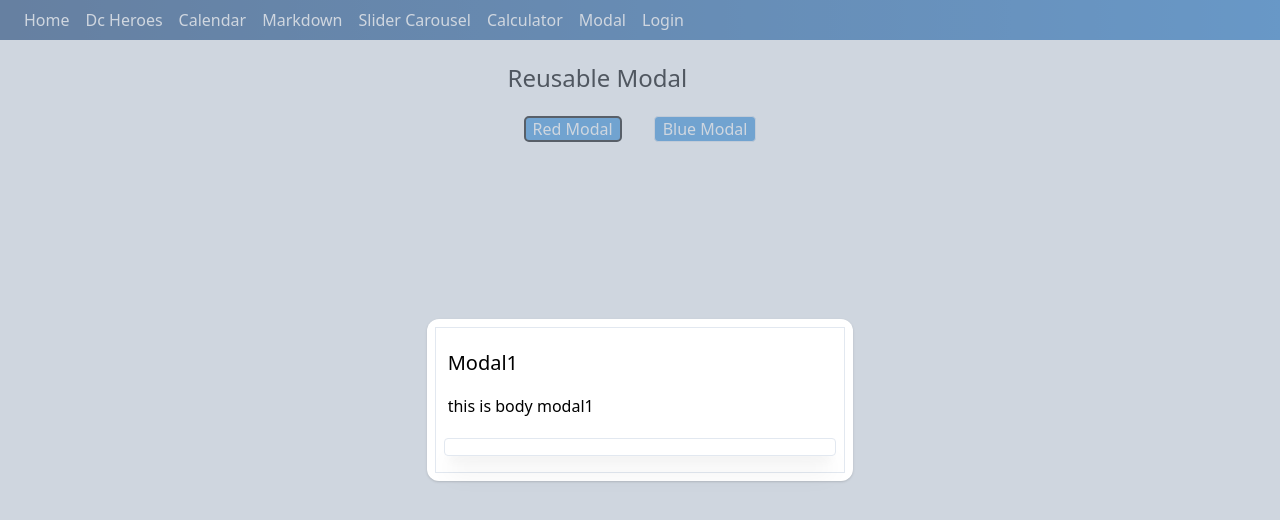
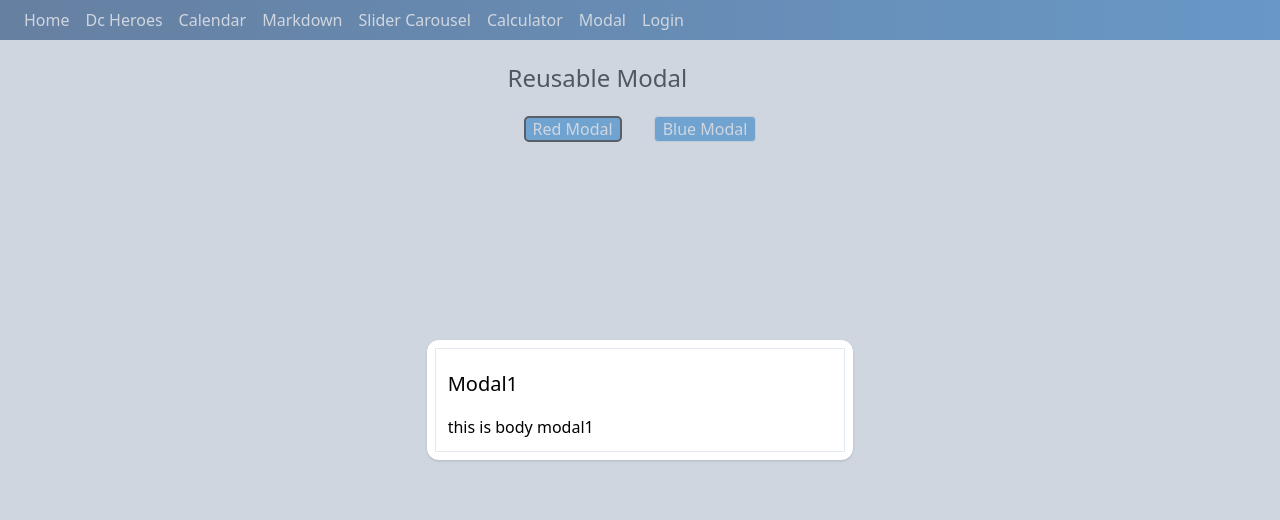
Before and after one commit to hackertaco/make-vue3-components, a Vue app: page /modal in a window 1280 px wide. Both pictures are taken after a click on the button "Red Modal". Shown: the top 520 px of the page. Built offline with nearby package versions, Linux system fonts and the light colour scheme; no server answers; a web font is replaced by a local one.

Commit message:
feat: ⚡️calendar create

```diff
--- a/src/components/Modal.vue
+++ b/src/components/Modal.vue
@@ -5,20 +5,15 @@
   ></section>
   <div class="absolute inset-0">
     <div class="flex h-full">
-      <div
-        class="z-30 m-auto bg-white p-2 rounded-xl shadow w-1/3"
-        @click="closeDropdown"
-      >
-        <div class="p-2 border" @click="closeDropdown">
+      <div class="z-30 m-auto bg-white p-2 rounded-xl shadow w-1/3">
+        <div class="p-2 border">
           <h1 class="text-xl mt-2 mb-2 p-1">
             <slot name="title"></slot>
           </h1>
-          <main class="w-full h-full p-1" @click="closeDropdown">
+          <main class="w-full h-full p-1">
             <slot name="body"></slot>
           </main>
-          <footer
-            class="w-full text-center mt-4 mb-2 p-2 border rounded shadow-xl hover:border-gray-600"
-          >
+          <footer>
             <slot name="button"></slot>
           </footer>
         </div>
--- a/src/pages/Calendar.vue
+++ b/src/pages/Calendar.vue
@@ -272,10 +272,13 @@ export default {
         repeat: selectedRepeat.value,
         color: selectedColor.value,
         tag: selectedTag.value,
+        id: currentYear.value + currentMonth.value + today + "_" + Date.now(),
       };
       isModalOpen.value = false;
-      localStorage.setItem(today, JSON.stringify(obj));
+
+      localStorage.setItem(obj.id, JSON.stringify(obj));
       todos.value[today - 1].push(obj);
+      selectedTag.value = "";
     }
 
     function selectTime(hour) {
@@ -349,11 +352,11 @@ export default {
         currentMonth.value,
         num
       ).getDay();
-
+      getPlan();
       if (meetingDay === 2) {
-        todos.value[num - 1] = localStorage.getItem("화요일");
+        // todos.value[num - 1] = localStorage.getItem("화요일");
       } else if (meetingDay === 0) {
-        todos.value[num - 1] = localStorage.getItem("일요일");
+        // todos.value[num - 1] = localStorage.getItem("일요일");
       }
 
       underlineToday(num);
@@ -398,14 +401,28 @@ export default {
       }
     }
     function getPlan() {
-      todos.value[today.value - 1].push(
-        JSON.parse(localStorage.getItem(today.value))
-      );
+      const arr = [];
+      if (localStorage.length !== 0) {
+        for (let i = 0; i < localStorage.length; i++) {
+          if (
+            localStorage.key(i) !== "loglevel:webpack-dev-server" &&
+            localStorage.key(i) !== "csCursors" &&
+            localStorage.key(i) !== "csPointers"
+          ) {
+            arr.push(JSON.parse(localStorage.getItem(localStorage.key(i))));
+            //setitem을 할 때, 아이디는 obj의 id로 한다. mkid
+          }
+        }
+        console.log(arr);
+        const mkId = currentYear.value + currentMonth.value + today.value;
+        const newArr = arr.filter((item) => item.id.includes(mkId.toString()));
+        todos.value[today.value - 1] = newArr;
+      }
     }
     onMounted(() => {
       //매주 화요일과 일요일에는 회의 일정을 집어넣는다.
-      localStorage.setItem("화요일", "기획회의");
-      localStorage.setItem("일요일", "모각코");
+      //   localStorage.setItem("화요일", "기획회의");
+      //   localStorage.setItem("일요일", "모각코");
       pushObject();
       getPlan();
       //매주 화요일에 회의 일정 잡아넣기
```
